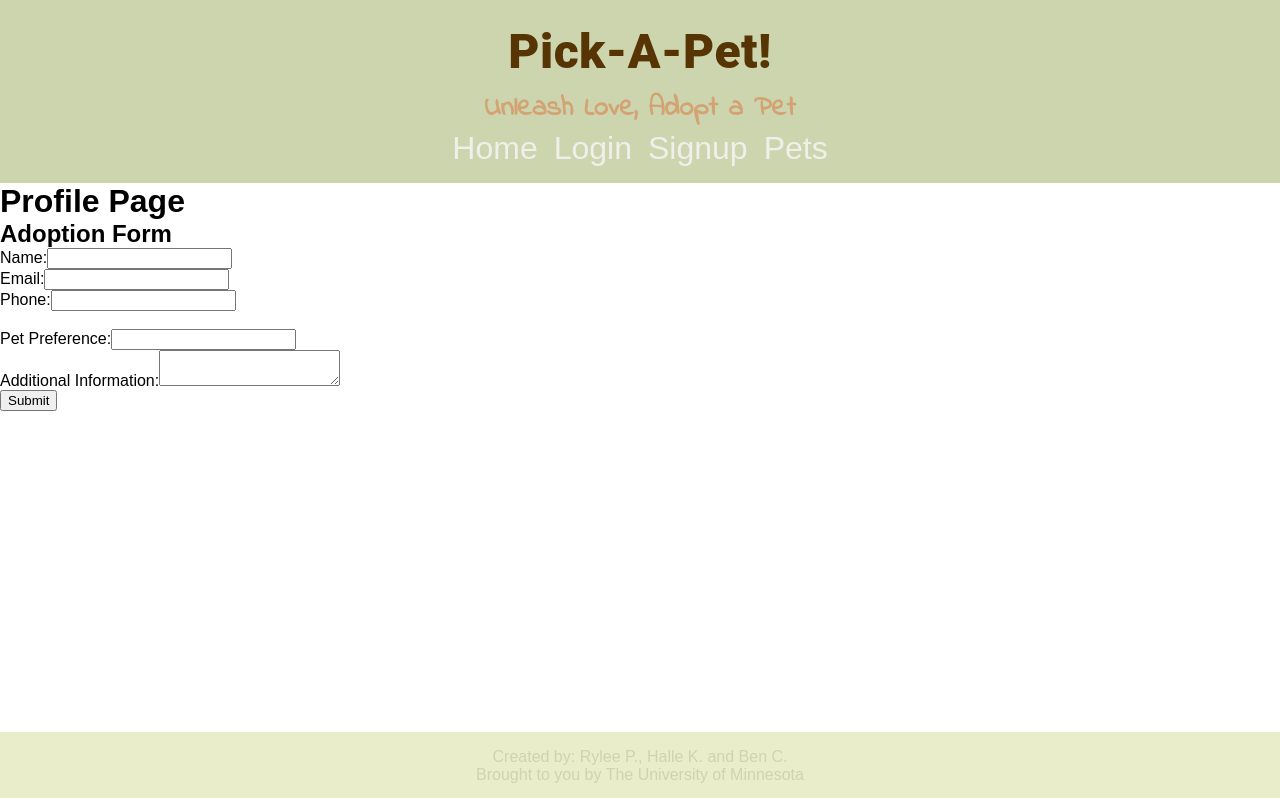
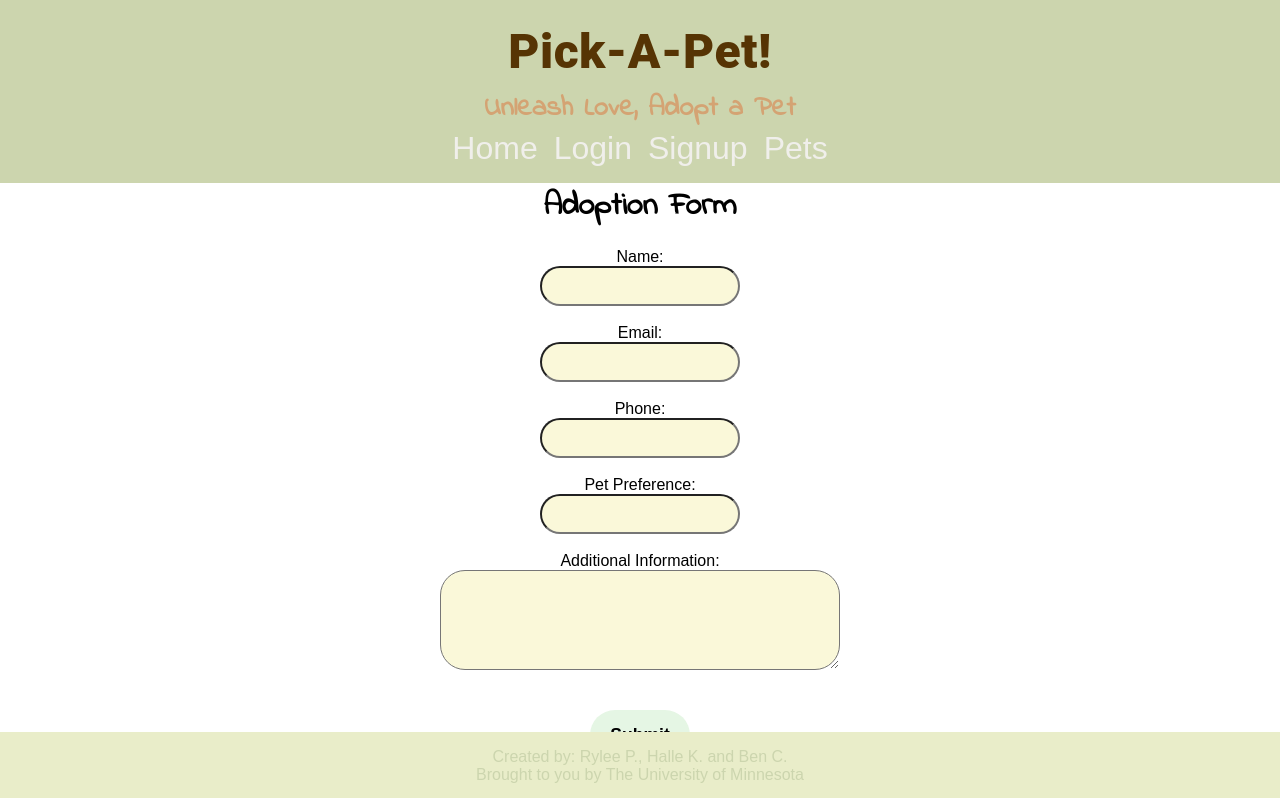
Before and after one commit to Rylee94/pet-adoption, a React (Vite) app in the folder client/: page /me in a window 1280 px wide. Shown: the top 798 px of the page. Built offline with nearby package versions, Linux system fonts and the light colour scheme; a web font is replaced by a local one.

Commit message:
styled adoption form

```diff
--- a/client/src/App.css
+++ b/client/src/App.css
@@ -64,7 +64,48 @@
   color: rgb(168, 112, 86);
 }
 
+.form {
+  text-align: center;
+}
 
+.header-pp {
+text-align: center;
+font-family: 'Indie Flower', cursive;
+}
+
+.phone-box {
+  background-color: rgb(250, 248, 217);
+  border-radius: 25px;
+}
+
+.name-box {
+  background-color: rgb(250, 248, 217);
+  border-radius: 25px;
+}
+
+.email-box {
+  background-color: rgb(250, 248, 217);
+  border-radius: 25px;
+}
+
+.preference-box {
+  background-color: rgb(250, 248, 217);
+  border-radius: 25px;
+}
+
+.info-box {
+  background-color: rgb(250, 248, 217);
+  border-radius: 25px;
+  height: 300 px;
+}
+
+.submit {
+  background-color: rgb(229, 246, 228);
+  border-radius: 50px;
+  box-shadow: #070706;
+  border: #6d725c;
+
+}
 
 .music-button {
   background-color: #6d725c;
--- a/client/src/components/AdoptionForm.jsx/index.jsx
+++ b/client/src/components/AdoptionForm.jsx/index.jsx
@@ -1,4 +1,5 @@
 import React, { useState } from 'react';
+import pets from '/images/pets.jpeg'
 
 const AdoptionForm = () => {
   const [formData, setFormData] = useState({
@@ -38,35 +39,45 @@
   };
 
   return (
-    <div>
-      <h2>Adoption Form</h2>
+    <div class="form">
+      <h1 class="header-pp">Adoption Form</h1>
       {isSubmitted ? (
         <p>Thank you for submitting the adoption form!</p>
       ) : (
         <form onSubmit={handleSubmit}>
+          <br></br>
           <label>
             Name:
-            <input type="text" name="name" value={formData.name} onChange={handleChange} required />
+            <br></br>
+            <input class="name-box" type="text" name="name" value={formData.name} onChange={handleChange} style={{height: '40px', width: '200px'}} required />
           </label>
           <br />
+          <br></br>
           <label>
             Email:
+            <br></br>
             <input
+            class="email-box"
               type="email"
               name="email"
               value={formData.email}
               onChange={handleChange}
+              style={{height: '40px', width: '200px'}}
               required
             />
           </label>
           <br />
+          <br></br>
           <label>
             Phone:
+            <br></br>
             <input
+              class="phone-box"
               type="tel"
               name="phone"
               value={formData.phone}
               onChange={handleChange}
+              style={{height: '40px', width: '200px'}}
               required
             />
           </label>
@@ -78,27 +89,39 @@
           <br />
           <label>
             Pet Preference:
+            <br></br>
             <input
+            class="preference-box"
               type="text"
               name="petPreference"
               value={formData.petPreference}
               onChange={handleChange}
+              style={{height: '40px', width: '200px'}}
               required
             />
           </label>
           <br />
+          <br></br>
           <label>
             Additional Information:
+            <br></br>
             <textarea
+            class="info-box"
               name="additionalInfo"
               value={formData.additionalInfo}
               onChange={handleChange}
+              style={{height: '100px', width: '400px'}}
             />
           </label>
           <br />
-          <button type="submit">Submit</button>
+          <br></br>
+          <br></br>
+          <button class="submit" type="submit" style={{width:'100px', height: '50px', fontSize: '1.1rem', fontWeight: 'bold'}}>Submit</button>
         </form>
       )}
+      <div>
+        <img src={pets} alt="Pets" style={{ width: '1000px', height: '500px'}}/>;
+      </div>
     </div>
   );
 };
--- a/client/src/pages/Profile.jsx
+++ b/client/src/pages/Profile.jsx
@@ -8,7 +8,7 @@
 export default function Profile() {
     return (
         <div>
-            <h1>Profile Page</h1>
+            <h1></h1>
 
             {/* <p>Name { me }</p> */}
 
```
Also changed, not shown: client/public/images/pets.jpeg (added).
